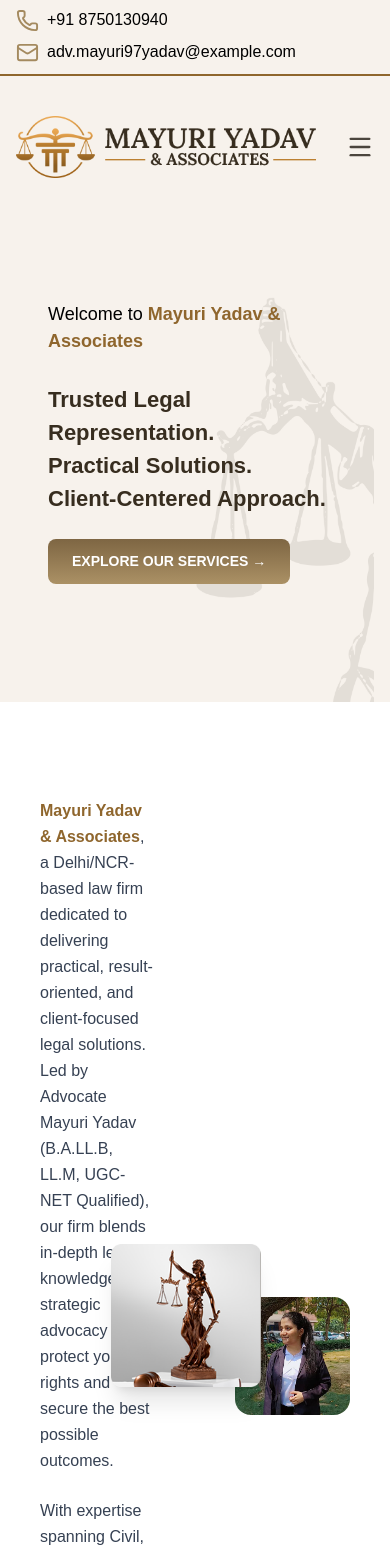
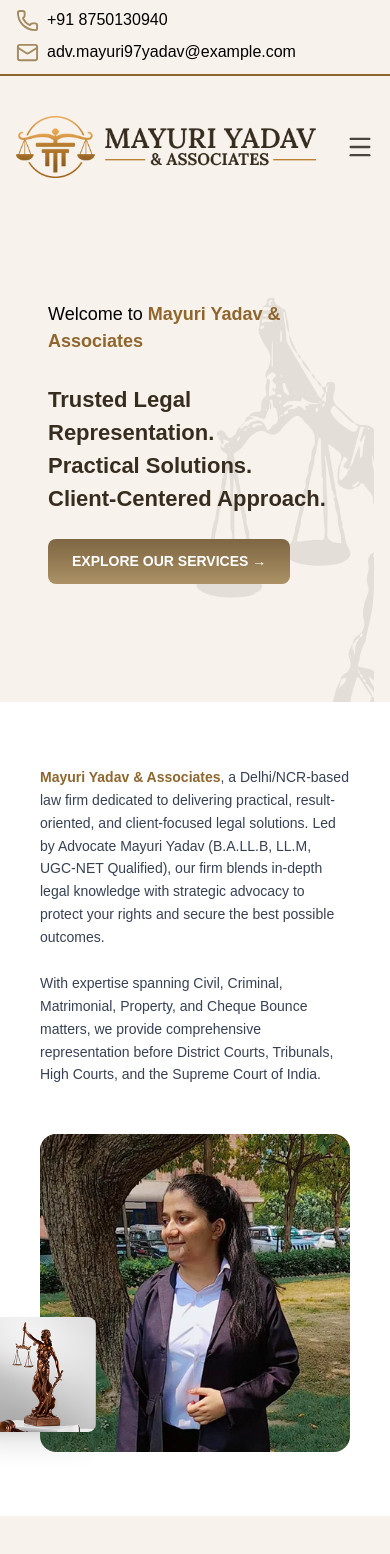
Before and after one commit to PriyanshuVr/mayuri, a Next.js app: page / in a window 390 px wide. Shown: the top 1554 px of the page. Built offline with nearby package versions, Linux system fonts and the light colour scheme; a web font is replaced by a local one.

Commit message:
homepage

```diff
--- a/src/core/component/intro2.tsx
+++ b/src/core/component/intro2.tsx
@@ -2,10 +2,12 @@
 
 export default function Intro2() {
   return (
-    <div className="max-w-6xl mx-auto px-6 my-24">
-      <div className="grid grid-cols-2 gap-20 items-center">
+    <div className="max-w-6xl mx-auto px-6 my-16 md:my-24">
+      <div className="grid grid-cols-1 md:grid-cols-2 gap-12 md:gap-20 items-center">
+
+        {/* Text */}
         <div className="space-y-6 max-w-lg">
-          <p className="text-base text-gray-700 leading-relaxed">
+          <p className="text-sm md:text-base text-gray-700 leading-relaxed">
             <span className="text-[#8f662d] font-semibold">
               Mayuri Yadav & Associates
             </span>
@@ -16,14 +18,15 @@
             rights and secure the best possible outcomes.
           </p>
 
-          <p className="text-base text-gray-700 leading-relaxed">
+          <p className="text-sm md:text-base text-gray-700 leading-relaxed">
             With expertise spanning Civil, Criminal, Matrimonial, Property, and
             Cheque Bounce matters, we provide comprehensive representation before
             District Courts, Tribunals, High Courts, and the Supreme Court of India.
           </p>
         </div>
 
-        <div className="relative w-fit ml-auto">
+        {/* Images */}
+        <div className="relative w-fit mx-auto md:ml-auto">
           <Image
             src="/profile2.png"
             alt="Mayuri Yadav"
@@ -32,12 +35,13 @@
             className="rounded-2xl object-cover"
           />
 
-          <div className="absolute -left-31 bottom-7 rounded-xl shadow-xl">
+          <div className="absolute -left-16 md:-left-31 bottom-5 md:bottom-7 rounded-xl shadow-xl">
             <Image
               src="/statue2.png"
               alt="Justice statue"
-              width={150}
-              height={200}
+              width={120}
+              height={160}
+              className="md:w-[150px] md:h-[200px]"
             />
           </div>
         </div>
```
